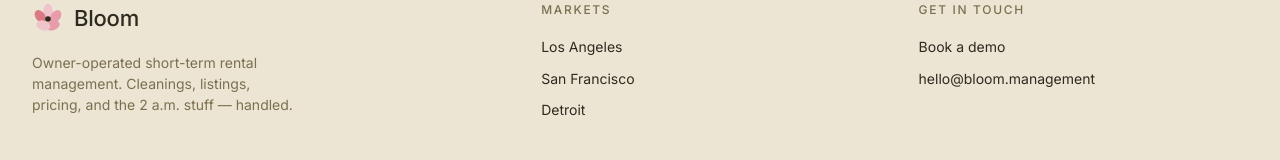
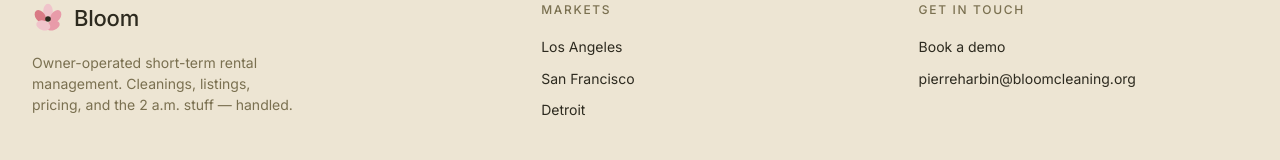
Before and after one commit to SirKentut/Bloom-Management, a Next.js app: page / in a window 1280 px wide. Shown: the part 5108-5268 px from the top of the page. Built offline with nearby package versions, Linux system fonts and the light colour scheme.

Commit message:
Update footer contact email to pierreharbin@bloomcleaning.org
https://claude.ai/code/session_015FXey5DN5951wn3xkQzu9v

```diff
--- a/components/Footer.tsx
+++ b/components/Footer.tsx
@@ -30,7 +30,7 @@ export function Footer() {
                 <a href="#book">Book a demo</a>
               </li>
               <li>
-                <a href="mailto:hello@bloom.management">hello@bloom.management</a>
+                <a href="mailto:pierreharbin@bloomcleaning.org">pierreharbin@bloomcleaning.org</a>
               </li>
             </ul>
           </div>
```
